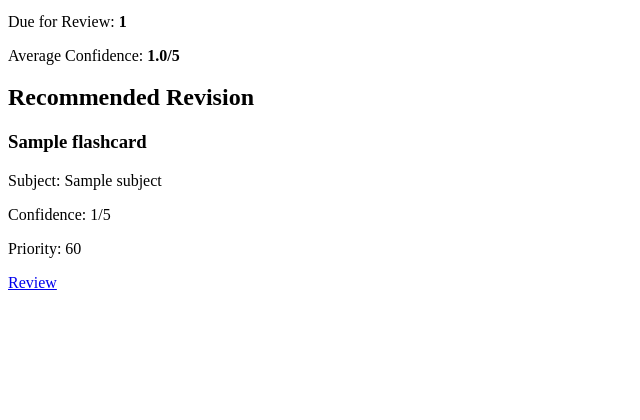
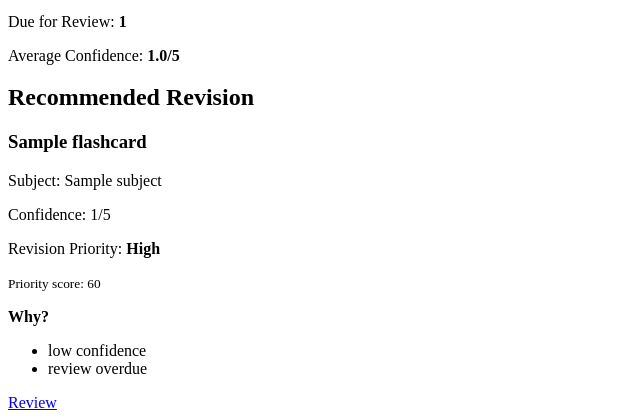
Before and after one commit to Saharsh05/COM6036, a Flask app: page /dashboard in a window 1280 px wide. Shown: the part 407-827 px from the top of the page, without its empty margins (0-640 px from the left). Before the commit the page ends 697 px from the top, so only its background shows below. Run offline with Flask 3, Linux system fonts and the light colour scheme; a user stored in the database is signed in; tables that the repository leaves empty hold one stand-in row (values such as "Sample post"); some libraries are stand-ins or nearby versions.

Commit message:
added in priority explnation and repeat subject removal

```diff
--- a/app.py
+++ b/app.py
@@ -258,7 +258,21 @@ def create_subject():
             return redirect(
                 url_for("create_subject")
             )
+        existing_subject = Subject.query.filter_by(
+            name=name,
+            user_id=current_user.id
+        ).first()
 
+
+        if existing_subject:
+
+            flash(
+                "You already have a subject with that name."
+            )
+
+            return redirect(
+                url_for("create_subject")
+            )
 
         subject = Subject(
             name=name,
@@ -276,7 +290,6 @@ def create_subject():
         return redirect(
             url_for("dashboard")
         )
-
 
     return render_template(
         "createSubject.html"
@@ -385,10 +398,25 @@ def dashboard():
             )
         )
 
+        label = (
+            RevisionService.priority_label(
+                priority
+            )
+        )
+
+        reasons = (
+            RevisionService.priority_reasons(
+                card
+            )
+        )
+
+
         ranked_cards.append(
             {
                 "card": card,
-                "priority": priority
+                "priority": priority,
+                "label": label,
+                "reasons": reasons
             }
         )
 
--- a/revisionService.py
+++ b/revisionService.py
@@ -7,21 +7,17 @@ class RevisionService:
     def calculate_priority(card):
         score = 0
 
-        # Lower confidence = higher priority
         score += (5 - card.confidence) * 10
 
-        # Brand new cards should be reviewed
         if card.last_reviewed_at is None:
             score += 20
 
-        # Overdue cards get extra priority
+
         if card.next_review_at is not None:
             now = datetime.now(timezone.utc)
 
             next_review = card.next_review_at
 
-            # PostgreSQL may sometimes return a value
-            # without timezone information.
             if next_review.tzinfo is None:
                 next_review = next_review.replace(
                     tzinfo=timezone.utc
@@ -56,3 +52,50 @@ class RevisionService:
         return review_time + timedelta(
             days=intervals[rating]
         )
+    @staticmethod
+    def priority_label(score):
+
+        if score >= 60:
+            return "High"
+
+        if score >= 30:
+            return "Medium"
+
+        return "Low"
+    @staticmethod
+    def priority_reasons(card):
+
+        reasons = []
+
+        if card.confidence <= 2:
+            reasons.append(
+                "low confidence"
+            )
+
+        if card.last_reviewed_at is None:
+            reasons.append(
+                "not reviewed yet"
+            )
+
+        if card.next_review_at is not None:
+
+            now = datetime.now(timezone.utc)
+
+            next_review = card.next_review_at
+
+            if next_review.tzinfo is None:
+                next_review = next_review.replace(
+                    tzinfo=timezone.utc
+                )
+
+            if next_review < now:
+                reasons.append(
+                    "review overdue"
+                )
+
+        if not reasons:
+            reasons.append(
+                "routine revision"
+            )
+
+        return reasons
--- a/templates/dashboard.html
+++ b/templates/dashboard.html
@@ -79,10 +79,27 @@
                 </p>
 
                 <p>
-                    Priority:
-                    {{ item.priority }}
+                    Revision Priority:
+                    <strong>
+                        {{ item.label }}
+                    </strong>
+                </p>
+                <small>
+                    Priority score: {{ item.priority }}
+                </small>
+                <p>
+                    <strong>Why?</strong>
                 </p>
 
+                <ul>
+                    {% for reason in item.reasons %}
+
+                        <li>
+                            {{ reason }}
+                        </li>
+
+                    {% endfor %}
+                </ul>
                 <a href="{{ url_for(
                     'review_flashcard',
                     card_id=item.card.id
```
